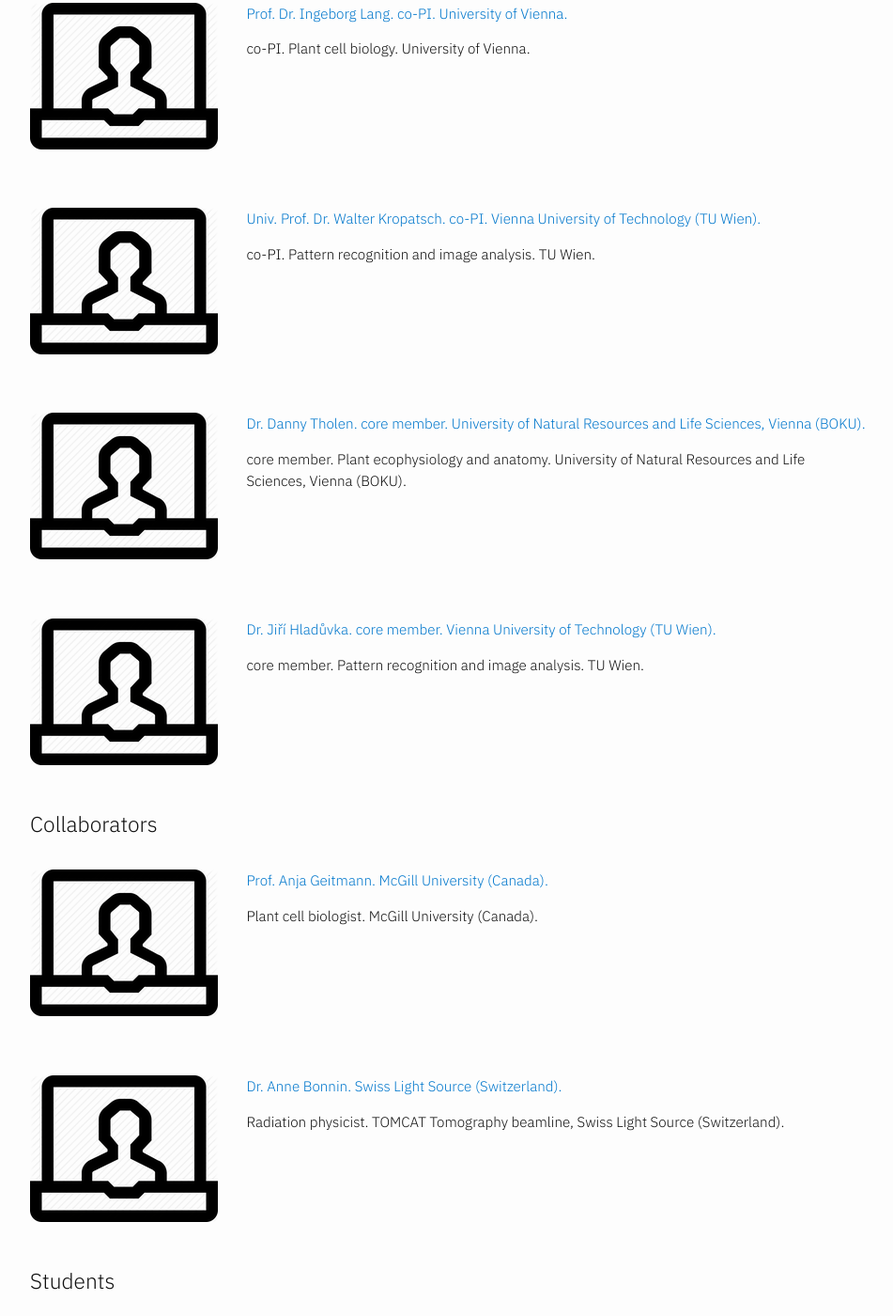
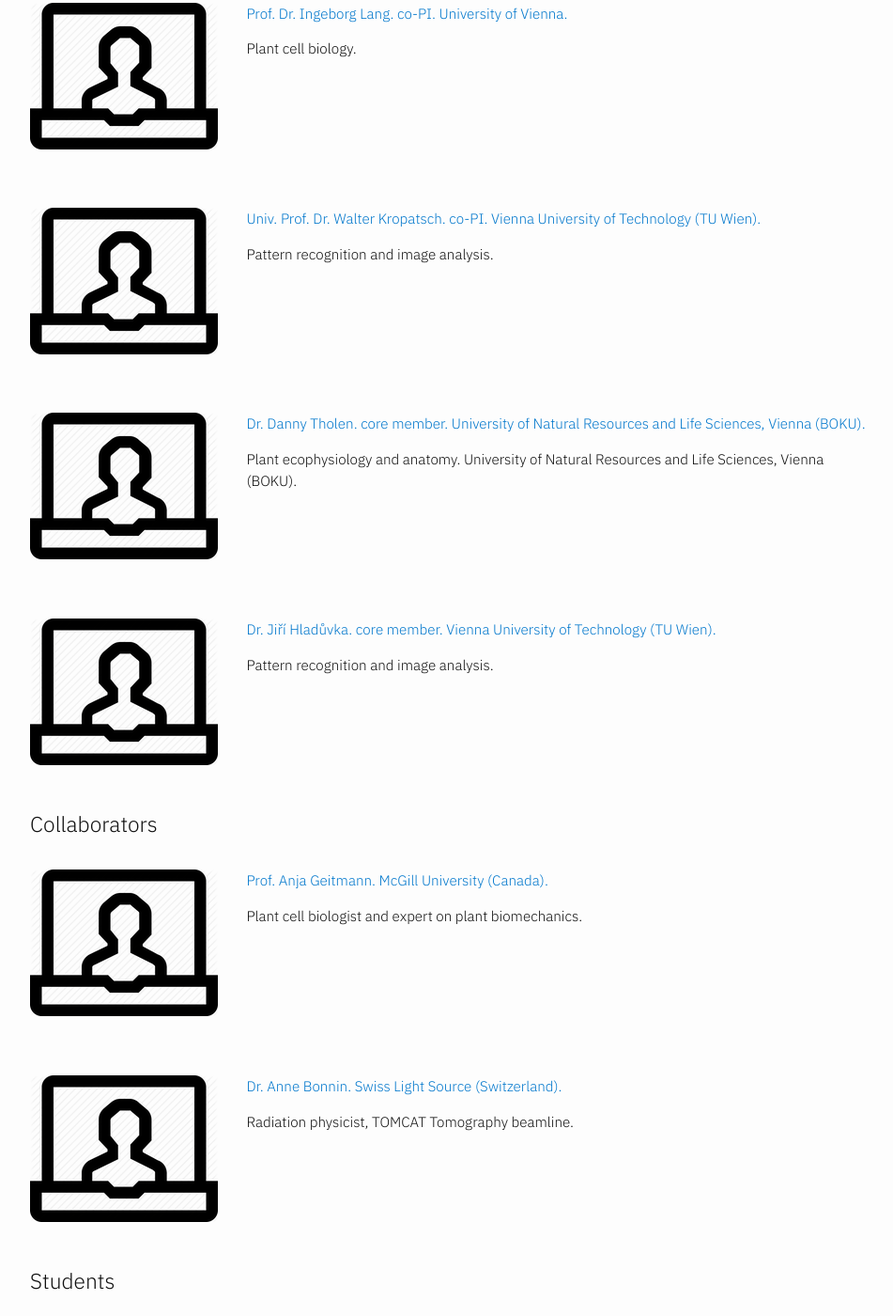
Before and after one commit to waters-gateway/waters-gateway.github.io, a Jekyll site: the page built from about.md, in a window 1280 px wide and 1400 px high, scrolled down 739 px. Shown: the whole window at 94% size, without its empty margins (163-1114 px from the left). Built offline with Jekyll 4.4.1, drawn with Linux system fonts in a browser that asks for light colours.

Commit message:
Other edits to people.yaml

```diff
--- a/_data/people.yaml
+++ b/_data/people.yaml
@@ -8,30 +8,30 @@
     - person: Prof. Dr. Ingeborg Lang. co-PI. University of Vienna.
       url: https://scholar.google.com/citations?user=8tzh90wAAAAJ&hl=en&num=20&oi=ao
       avatar: /images/people/50_profile_contact_card_id_card_idendity_person_avatar_computer_file_information-512.png
-      snippet: co-PI. Plant cell biology. University of Vienna.
+      snippet: Plant cell biology.
     - person: Univ. Prof. Dr. Walter Kropatsch. co-PI. Vienna University of Technology (TU Wien).
       url: https://www.prip.tuwien.ac.at/
       avatar: /images/people/50_profile_contact_card_id_card_idendity_person_avatar_computer_file_information-512.png
-      snippet: co-PI. Pattern recognition and image analysis. TU Wien.
+      snippet: Pattern recognition and image analysis.
     - person: Dr. Danny Tholen. core member. University of Natural Resources and Life Sciences, Vienna (BOKU).
       url: https://scholar.google.com/citations?user=iQUjOxAAAAAJ&hl=en&num=20&oi=ao
       avatar: /images/people/50_profile_contact_card_id_card_idendity_person_avatar_computer_file_information-512.png
-      snippet: core member. Plant ecophysiology and anatomy. University of Natural Resources and Life Sciences, Vienna (BOKU).
+      snippet: Plant ecophysiology and anatomy. University of Natural Resources and Life Sciences, Vienna (BOKU).
     - person: Dr. Jiří Hladůvka. core member. Vienna University of Technology (TU Wien).
       url: https://www.prip.tuwien.ac.at/
       avatar: /images/people/50_profile_contact_card_id_card_idendity_person_avatar_computer_file_information-512.png
-      snippet: core member. Pattern recognition and image analysis. TU Wien.
+      snippet: Pattern recognition and image analysis.
 - theme: collab
   title: Collaborators
   subsection:
     - person: Prof. Anja Geitmann. McGill University (Canada).
       url: https://www.plantbiomechanics.net/
       avatar: /images/people/50_profile_contact_card_id_card_idendity_person_avatar_computer_file_information-512.png
-      snippet: Plant cell biologist. McGill University (Canada).
+      snippet: Plant cell biologist and expert on plant biomechanics.
     - person: Dr. Anne Bonnin. Swiss Light Source (Switzerland).
       url: https://www.psi.ch/en/x-ray-tomography-group/people/anne-bonnin
       avatar: /images/people/50_profile_contact_card_id_card_idendity_person_avatar_computer_file_information-512.png
-      snippet: Radiation physicist. TOMCAT Tomography beamline, Swiss Light Source (Switzerland).
+      snippet: Radiation physicist, TOMCAT Tomography beamline.
 - theme: students
   title: Students
   subsection:
```
